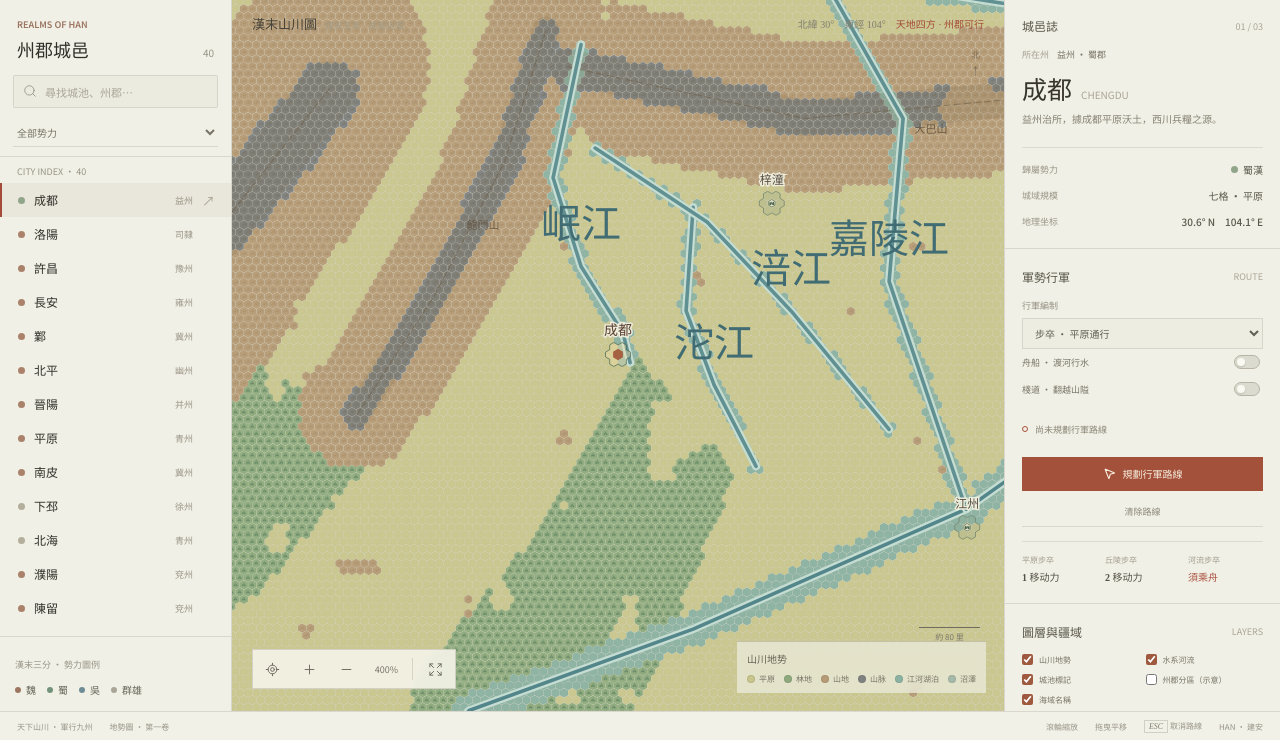
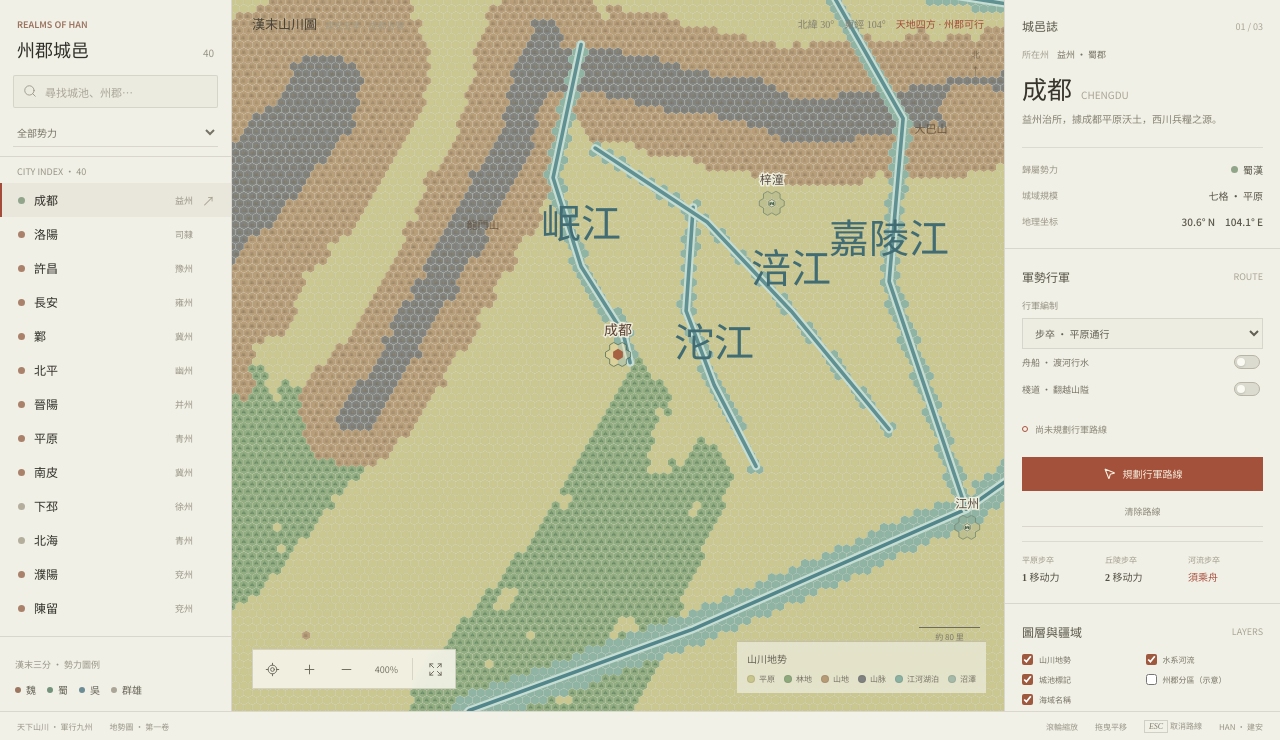
Before and after one commit to 1179977632/sanguozhi, a website built with Vite: page index.html in a window 1280 px wide. Shown: the part 60-800 px from the top of the page. Built offline with nearby package versions, Linux system fonts and the light colour scheme; a web font is replaced by a local one.

Commit message:
feat: update workspace
Co-authored-by: traeagent <traeagent@users.noreply.github.com>

```diff
--- a/src/main.ts
+++ b/src/main.ts
@@ -307,19 +307,6 @@ function drawRelief(context: CanvasRenderingContext2D): void {
     context.fillText(lake.name, label.x, label.y)
   }
   for (const range of MOUNTAIN_RANGES) {
-    const points = range.points.map(({ lon, lat }) => geoToPixel(lon, lat))
-    context.strokeStyle = 'rgba(119,102,74,.18)'
-    context.lineWidth = Math.max(HEX_SIZE * 0.9, range.width * 35 * Math.cos(range.label.lat * Math.PI / 180))
-    context.beginPath()
-    points.forEach(({ x, y }, index) => index ? context.lineTo(x, y) : context.moveTo(x, y))
-    context.stroke()
-    context.strokeStyle = 'rgba(108,91,67,.54)'
-    context.lineWidth = HEX_SIZE * 0.24
-    context.setLineDash([HEX_SIZE * 1.3, HEX_SIZE * 0.8])
-    context.beginPath()
-    points.forEach(({ x, y }, index) => index ? context.lineTo(x, y) : context.moveTo(x, y))
-    context.stroke()
-    context.setLineDash([])
     const label = geoToPixel(range.label.lon, range.label.lat)
     context.fillStyle = 'rgba(91,75,57,.8)'
     context.font = `${11 / state.zoom}px "Noto Serif SC", serif`
@@ -365,22 +352,34 @@ function drawTile(context: CanvasRenderingContext2D, tile: HexTile): void {
       context.fill()
     }
   } else if (tile.terrain === 'hill' || tile.terrain === 'mountain') {
-    context.strokeStyle = '#746957'
-    context.lineWidth = tile.terrain === 'mountain' ? 1.5 : 0.8
-    context.beginPath()
-    context.moveTo(-4, 2)
-    context.lineTo(-1, -1)
-    context.lineTo(1.1, 2)
-    context.moveTo(-0.5, 2)
-    context.lineTo(2.3, -3)
-    context.lineTo(4.5, 2)
-    if (tile.terrain === 'mountain') {
-      context.moveTo(-1.2, -0.6)
-      context.lineTo(-0.4, 0.4)
-      context.moveTo(2.3, -3)
-      context.lineTo(3.3, -0.3)
+    const tileSeed = Math.abs(tile.q * 73 + tile.r * 151 + tile.q * tile.r * 19)
+    const peakCount = tile.terrain === 'mountain' ? 2 + tileSeed % 2 : 1 + tileSeed % 2
+    for (let peak = 0; peak < peakCount; peak++) {
+      const peakSeed = (tileSeed + peak * 17) % 29
+      const peakX = peakCount === 1 ? (peakSeed % 5) - 2 : -2.7 + peak * 3 + (peakSeed % 3) * 0.35
+      const peakY = -1.4 + (peakSeed % 4) * 0.32
+      const width = 1.8 + peakSeed % 4 * 0.42
+      const height = (tile.terrain === 'mountain' ? 2.9 : 1.8) + peakSeed % 4 * 0.38
+      context.beginPath()
+      context.moveTo(peakX - width, 2.7)
+      context.lineTo(peakX - width * 0.23, peakY - height)
+      context.lineTo(peakX + width * 0.12, peakY - height * 0.18)
+      context.lineTo(peakX + width * 0.35, peakY - height * 0.62)
+      context.lineTo(peakX + width, 2.7)
+      context.closePath()
+      context.fillStyle = peakSeed % 2 ? '#81755f' : '#93866a'
+      context.fill()
+      context.strokeStyle = '#675c4c'
+      context.lineWidth = tile.terrain === 'mountain' ? 0.52 : 0.34
+      context.stroke()
+      context.beginPath()
+      context.moveTo(peakX - width * 0.23, peakY - height)
+      context.lineTo(peakX + width * 0.12, peakY - height * 0.18)
+      context.lineTo(peakX + width * 0.35, peakY - height * 0.62)
+      context.strokeStyle = tile.terrain === 'mountain' ? '#e2ddc8' : '#c7bd9c'
+      context.lineWidth = 0.42
+      context.stroke()
     }
-    context.stroke()
   } else if (tile.terrain === 'marsh') {
     context.strokeStyle = '#527b76'
     context.lineWidth = 1
--- a/src/world.ts
+++ b/src/world.ts
@@ -387,8 +387,8 @@ function getLandTerrain(lon: number, lat: number, seed: number): { terrain: Terr
   if (pass) return { terrain: 'hill', landform: pass.name }
   const range = closestMountainRange(lon, lat)
   const noise = smoothNoise(seed, lon, lat)
-  if (range && range.distance < range.range.width * 1.65) {
-    const core = range.distance < range.range.width * (0.34 + noise * 0.18)
+  if (range && range.distance < range.range.width * (1.25 + noise * 0.62)) {
+    const core = range.distance < range.range.width * (0.28 + noise * 0.46)
     return { terrain: core ? 'mountain' : 'hill', landform: range.range.name }
   }
   const marsh = MARSH_REGIONS.find((region) => pointInPolygon(lon, lat, region))
@@ -483,9 +483,17 @@ function findMountainPass(lon: number, lat: number): { name: string } | undefine
 }
 
 /** 以格网低频平滑噪声形成连续山脊、林缘与湿地过渡。 */
+/** 叠加两种空间尺度的平滑噪声，打散规则边界而不产生椒盐状单格孤岛。 */
 function smoothNoise(seed: number, lon: number, lat: number): number {
-  const x = (lon - GEO_LEFT) * GEO_SCALE_X / 8
-  const y = (GEO_TOP - lat) * GEO_SCALE_Y / 8
+  const broad = sampleNoise(seed, lon, lat, 8)
+  const detail = sampleNoise(seed + 7919, lon + 1.37, lat - 0.83, 3.5)
+  return broad * 0.68 + detail * 0.32
+}
+
+/** 在指定地理尺度上双线性插值稳定噪声。 */
+function sampleNoise(seed: number, lon: number, lat: number, scale: number): number {
+  const x = (lon - GEO_LEFT) * GEO_SCALE_X / scale
+  const y = (GEO_TOP - lat) * GEO_SCALE_Y / scale
   const x0 = Math.floor(x)
   const y0 = Math.floor(y)
   const tx = smoothStep(x - x0)
```
Also changed, not shown: dist/index.html, 2 other files.
